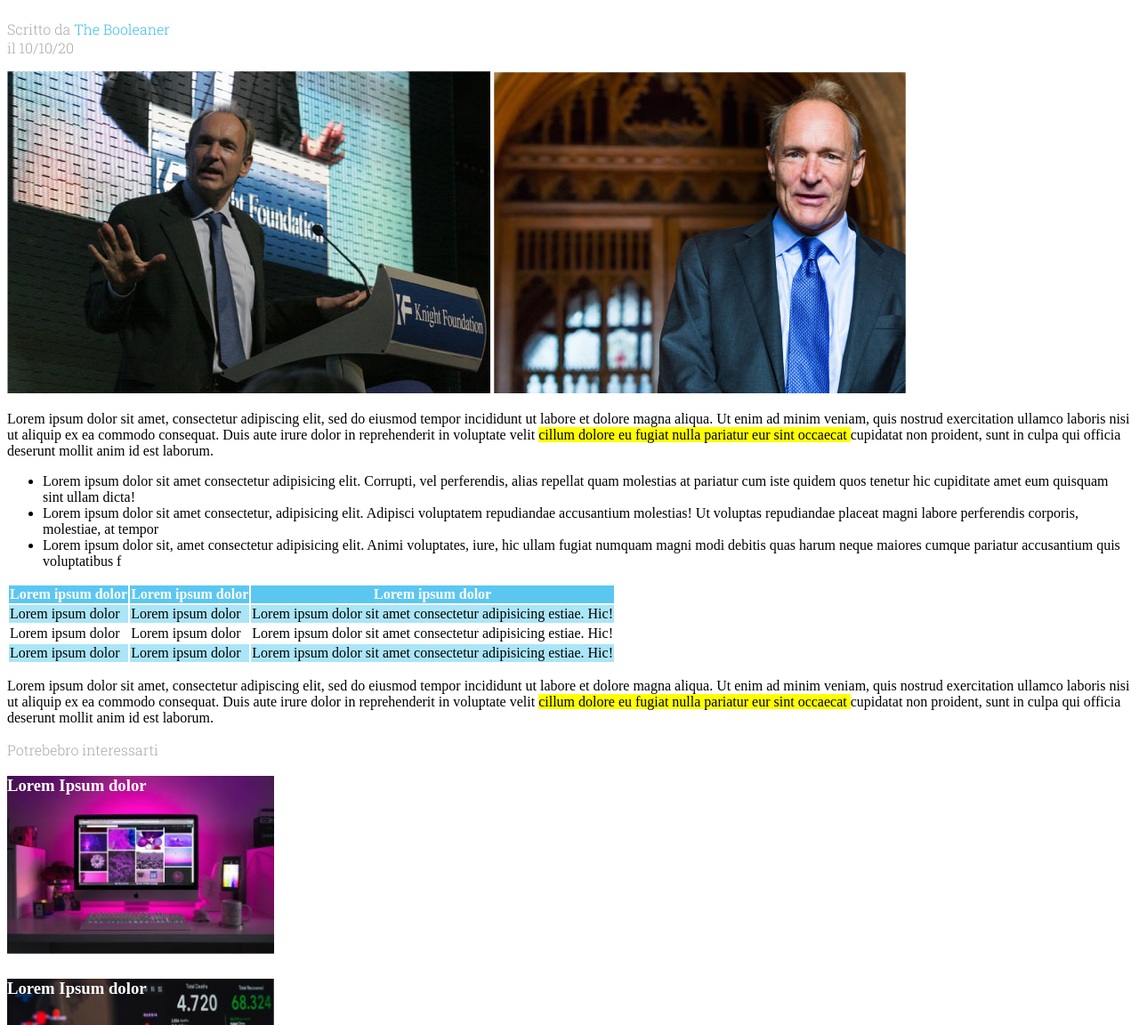
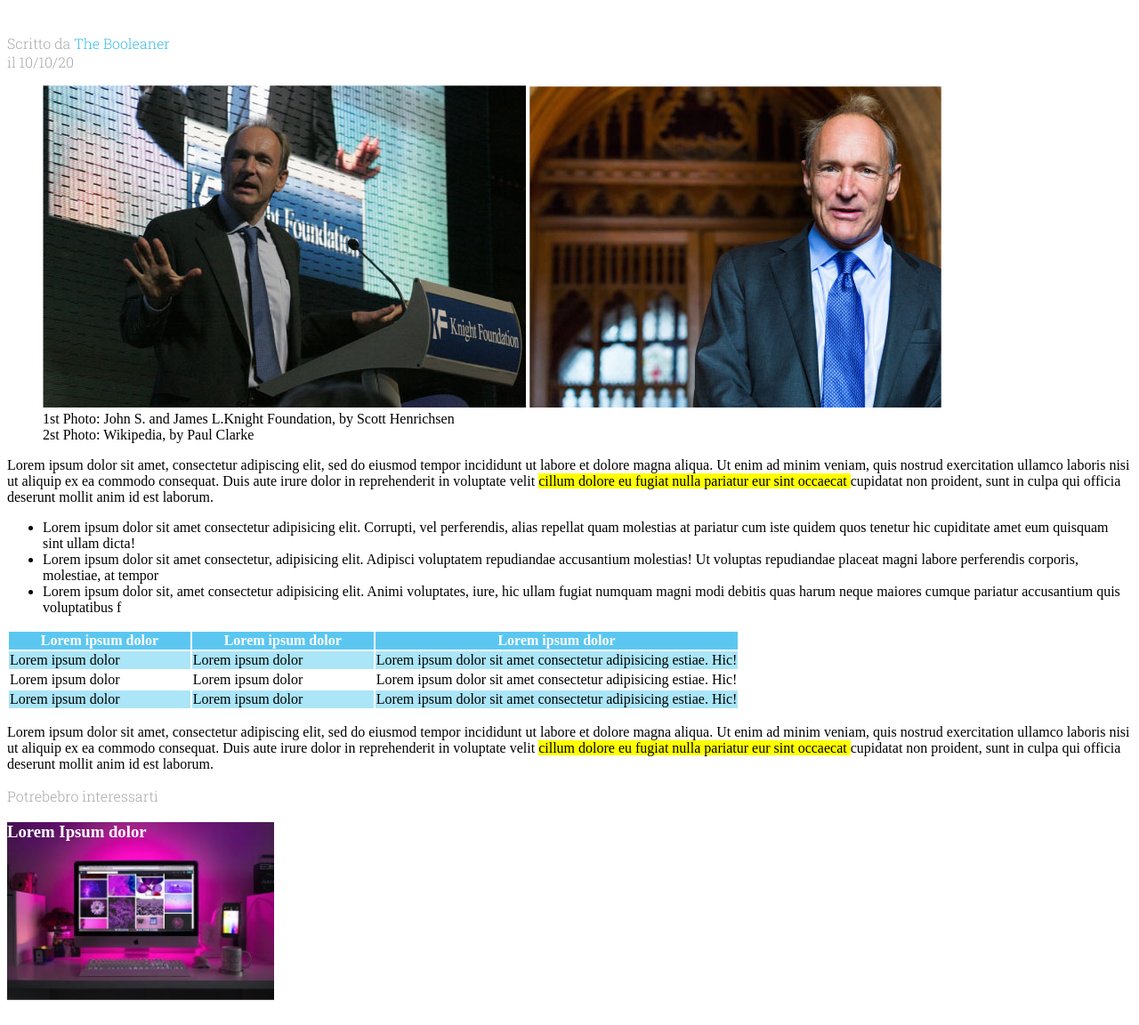
Before and after one commit to Ele-nonsochi/html-css-booleaner, a plain HTML site: page index.html in a window 1280 px wide. Shown: the part 279-1431 px from the top of the page at 89% size. Drawn offline with Linux system fonts and the light colour scheme.

Commit message:
Add description img/ Fix table

```diff
--- a/index.html
+++ b/index.html
@@ -19,15 +19,22 @@
 
     <!--Fine testata articolo-->
     <main>
-
+        <section>
             <h1>Internet deve essere al servizio del "bene pubblico": il manifesto di Tim Berners-Lee</h1>
             <p class="subtitle">Scritto da <span class="blue">The Booleaner</span><br>il 10/10/20</p>
-        <img src="img/tim-1.jpg" alt="image">
-        <img src="img/tim-2.jpg" alt="image">
+            <figure>
+                <img src="img/tim-1.jpg" alt="tim 1">
+                <img src="img/tim-2.jpg" alt="tim 2">
+
+                <figcaption style="width: 50%;">
+                  1st Photo: John S. and James L.Knight Foundation, by Scott Henrichsen <br> 2st Photo: Wikipedia, by Paul Clarke
+                </figcaption>
+              </figure>
             <p>Lorem ipsum dolor sit amet, consectetur adipiscing elit, sed do eiusmod tempor incididunt ut labore et dolore magna aliqua. Ut enim ad minim veniam, quis nostrud exercitation ullamco laboris nisi ut aliquip ex ea commodo consequat. Duis aute irure dolor in
             reprehenderit in voluptate velit <span class="yellow"> cillum dolore eu fugiat nulla pariatur
             eur sint occaecat </span>cupidatat non proident, sunt in culpa qui officia deserunt
                 mollit anim id est laborum.</p>
+        </section>
     <!--Lista non numerata-->
         <ul>
             <li>Lorem ipsum dolor sit amet consectetur adipisicing elit. Corrupti, vel perferendis, alias repellat quam molestias at pariatur cum iste quidem quos tenetur hic cupiditate amet eum quisquam sint ullam dicta!</li>
@@ -36,6 +43,10 @@
        </ul>
     <!--Tabella-->
     <table>
+        <colgroup>
+            <col style="width: 25%">
+            <col style="width: 25%">
+            <col>
         <thead class="first-row">
             <tr>
                 <th>Lorem ipsum dolor</th>
```
Lines whose indentation alone changed are shown as unchanged.
